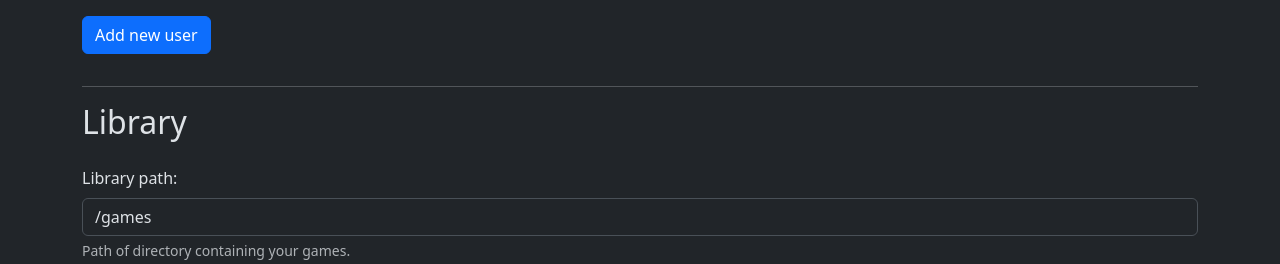
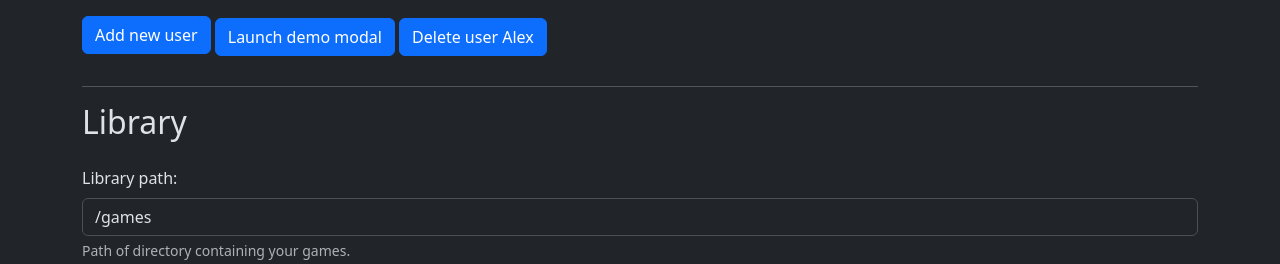
Before and after one commit to a1ex4/ownfoil, a Flask app: template app/templates/settings.html in a window 1280 px wide. Shown: the part 216-480 px from the top of the page. Run offline with Flask 3, Linux system fonts and the light colour scheme; the template is opened without the code that fills it: most values are stand-ins (such as "Sample title", 1, 10 or a date in 2020); parts of the project's set-up code (start-up, migrations or seed data) failed here and were passed over.

Commit message:
feat(ui): add delete user confirmation modal

```diff
--- a/app/templates/settings.html
+++ b/app/templates/settings.html
@@ -76,6 +76,33 @@
                     </div>
                 </div>
 
+                <!-- Button trigger modal -->
+                <button type="button" class="btn btn-primary" data-bs-toggle="modal" data-bs-target="#deleteUserModal">
+                    Launch demo modal
+                </button>
+                <button type="button" class="btn btn-primary" data-bs-toggle="modal" data-bs-target="#deleteUserModal"
+                    data-bs-user="Alex">Delete user Alex</button>
+                <!-- Delete User Modal -->
+                <div class="modal fade" id="deleteUserModal" tabindex="-1" aria-labelledby="deleteUserModalLabel"
+                    aria-hidden="true">
+                    <div class="modal-dialog modal-dialog-centered">
+                        <div class="modal-content">
+                            <div class="modal-header">
+                                <h1 class="modal-title fs-5" id="deleteUserModalLabel">Delete user</h1>
+                                <button type="button" class="btn-close" data-bs-dismiss="modal"
+                                    aria-label="Close"></button>
+                            </div>
+                            <div class="modal-body">
+                                ...
+                            </div>
+                            <div class="modal-footer">
+                                <button type="button" class="btn btn-secondary" data-bs-dismiss="modal">Cancel</button>
+                                <button type="button" class="btn btn-danger" data-bs-dismiss="modal">Delete</button>
+                            </div>
+                        </div>
+                    </div>
+                </div>
+
                 <hr>
 
                 <h2 class="pb-3">Library</h2>
@@ -113,7 +140,8 @@
                     <input type="checkbox" class="form-check-input" id="publicShopCheck"
                         aria-describedby="publicShopCheckHelp">
                     <label class="form-check-label" for="publicShopCheck">Public shop</label>
-                    <div id="publicShopCheckHelp" class="form-text">If enabled, Shop access from Tinfoil does not require authentication.
+                    <div id="publicShopCheckHelp" class="form-text">If enabled, Shop access from Tinfoil does not
+                        require authentication.
                     </div>
                 </div>
                 <div class="mb-3 form-check">
@@ -203,11 +231,35 @@
                         </div>`
                     + '</td><td>' +
                     '<button type="button" class="btn btn-outline-info btn-sm"><i class="bi bi-pencil-square"></i></button> ' +
-                    '<button type="button" class="btn btn-outline-danger btn-sm" onClick=\'deleteUser(' + user['id'] + ')\'><i class="bi bi-x-circle"></i></button>' +
+                    '<button type="button" class="btn btn-outline-danger btn-sm" data-bs-toggle="modal" data-bs-target="#deleteUserModal" data-bs-id="' + user['id'] + '" data-bs-user="' + user['user'] + '"\'><i class="bi bi-x-circle"></i></button>' +
                     '</td></tr>');
             });
         })
 
+    }
+
+    const deleteUserModal = $('#deleteUserModal')
+    if (deleteUserModal) {
+        deleteUserModal.on('show.bs.modal', event => {
+            // Button that triggered the modal
+            const button = event.relatedTarget
+            // Extract info from data-bs-* attributes
+            const user = button.getAttribute('data-bs-user')
+            const id = button.getAttribute('data-bs-id')
+            // If necessary, you could initiate an Ajax request here
+            // and then do the updating in a callback.
+
+            // Update the modal's content.
+            // const modalTitle = deleteUserModal.querySelector('.modal-title')
+            const modalBody = deleteUserModal.find('.modal-body')
+            const deleteBtn = deleteUserModal.find('.btn-danger')
+
+
+            deleteBtn.attr('onClick', 'deleteUser(' + id + ');');
+
+            // modalTitle.textContent = `New message to ${recipient}`
+            modalBody.text("Delete user " + user + " ?")
+        })
     }
 
     function deleteUser(userId) {
@@ -311,7 +363,7 @@
         data = {
             public: getCheckboxStatus("publicShopCheck"),
             encrypt: getCheckboxStatus("encryptShopCheck"),
-            motd: $('#motdTextArea').val() ,
+            motd: $('#motdTextArea').val(),
         }
 
         $.ajax({
@@ -369,7 +421,7 @@
         });
 
     });
-    languages = {{ languages_from_titledb|tojson|safe }}
+    languages = {{ languages_from_titledb | tojson | safe }}
 </script>
 
 {% endblock %}
```
Also changed, not shown: app/configownfoil.db (deleted).
